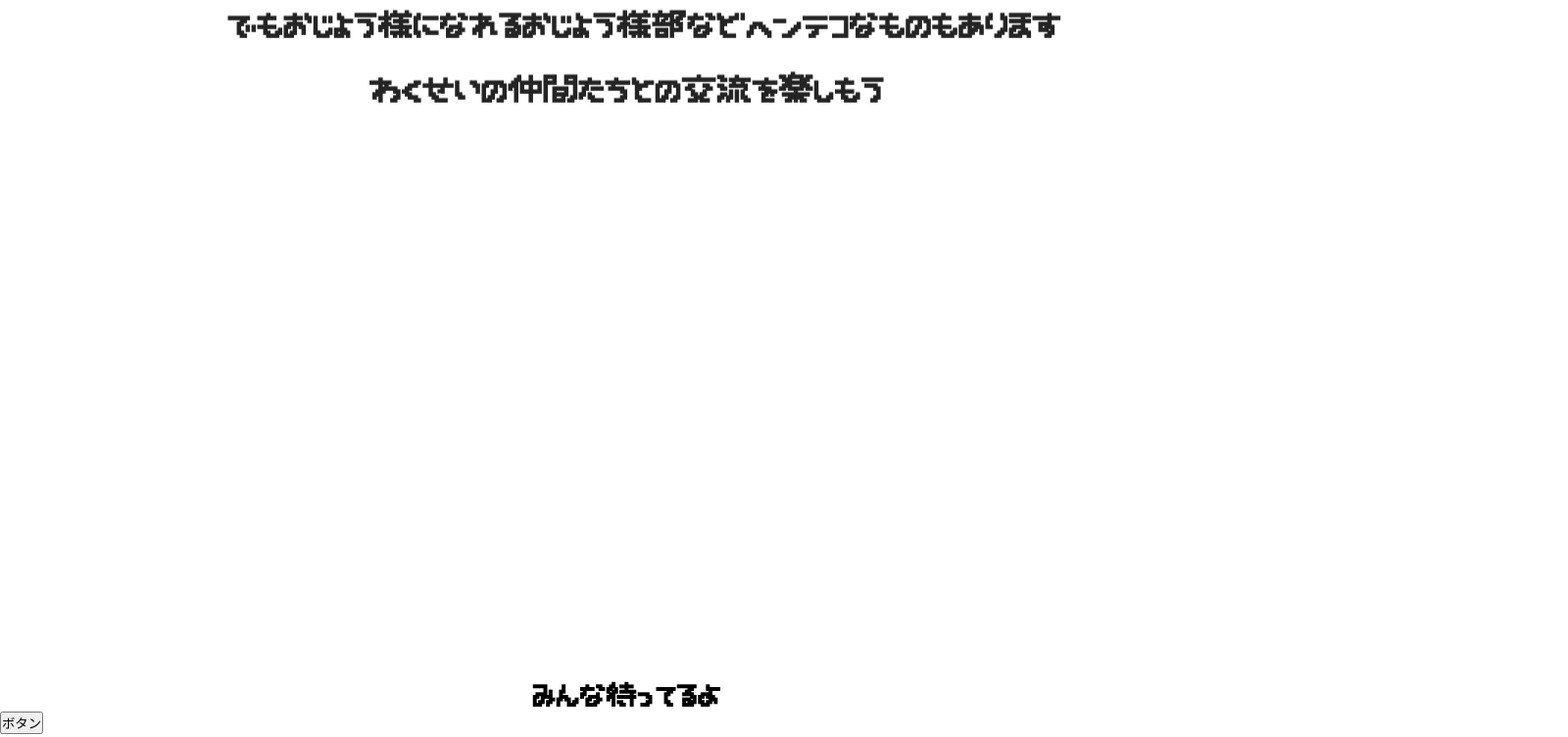
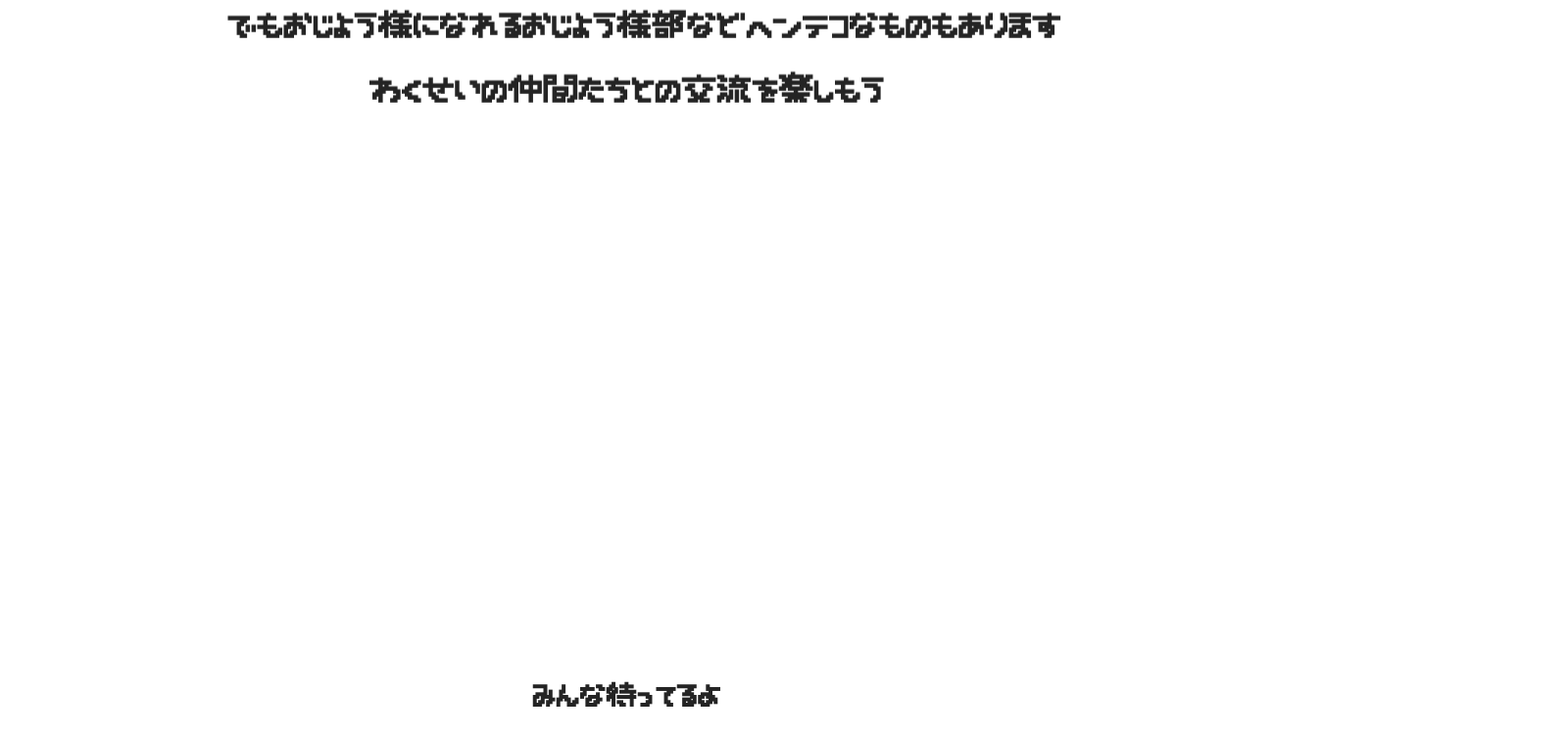
Before and after one commit to matsushimum/new-wakusei-web, a React (Create React App) app: page / in a window 1280 px wide. Shown: the part 3008-3761 px from the top of the page at 98% size, 1600 px wide, since content can reach past the window. Built offline with nearby package versions, Linux system fonts and the light colour scheme.

Commit message:
ボタン周りとInfinityを追加

```diff
--- a/src/App.css
+++ b/src/App.css
@@ -1,6 +1,10 @@
 *{
     margin:0;
     padding:0;
+}
+
+html,body{
+    overflow-x:hidden;
 }
 
 /*pc表示*/
@@ -94,7 +98,6 @@
     margin-top:250px;
     color:rgb(36, 36, 36);
     opacity:0;
-    width:100%
 }
 
 .homeContent1-fadeUp{
@@ -121,7 +124,9 @@
 
 .homeContent1 h2{
     position:relative;
-    margin:20px;
+    margin-top:20px;
+    margin-bottom:20px;
+    width:100%;
 }
 
 .homeContent2{
@@ -198,11 +203,37 @@
     text-align:center;
     font-family:"yurumoji";
     margin-top:700px;
+    color:rgb(36, 36, 36);
 }
 
 .buttonGoWakusei{
-    margin:0 auto;
+    margin-left:820px;;
+    margin-top:300px;
+    margin-bottom:300px;
+    width:300px;
+    height:100px;
+    font-size:30px;
+    font-family:"yurumoji";
+
+    display: inline-block;
+    padding: 0.5em 1em;
+    text-decoration: none;
+    border-radius: 4px;
+    color: #ffffff;
+    background-image: linear-gradient(45deg, #FFC107 0%, #ff8b5f 100%);
+    box-shadow: 0px 2px 2px rgba(0, 0, 0, 0.29);
+    border-bottom: solid 3px #c58668;
+    border-top:none;
+    border-left:none;
+    border-right:none;
 }
+
+.buttonGoWakusei:active {
+    -webkit-transform: translateY(4px);
+    transform: translateY(4px);
+    box-shadow: 0px 0px 1px rgba(0, 0, 0, 0.2);
+    border-bottom: none;
+  }
 
 @keyframes fade {
     0%{
--- a/src/Component/Home/HomeMain.js
+++ b/src/Component/Home/HomeMain.js
@@ -6,6 +6,7 @@ import alien3 from "../../Image/alien3.png";
 import alien4 from "../../Image/alien4.png";
 import alien5 from "../../Image/alien5.png";
 import alien6 from "../../Image/alien6.png";
+import Infinity from "./Infinity.js";
 
 
 
@@ -75,7 +76,8 @@ function HomeMain(){
             <h2>わくせいの仲間たちとの交流を楽しもう</h2>
         </div>
         <h1 className="EveryOneWaiting">みんな待ってるよ</h1>
-        <button onClick="GoWakusei()" class="buttonGoWakusei" id="buttonGoWakusei">ボタン</button>
+        <button class="buttonGoWakusei" id="buttonGoWakusei">参加する</button>
+        <Infinity />
     </>
     )
 }
--- /dev/null
+++ b/src/Component/Home/Infinity.js
@@ -0,0 +1,45 @@
+import React from "react";
+import "../../infinity-scroll.css";
+
+import alien1 from "../../Image/alien1.png";
+import alien2 from "../../Image/alien2.png";
+import alien3 from "../../Image/alien3.png";
+import alien4 from "../../Image/alien4.png";
+import alien5 from "../../Image/alien5.png";
+import alien6 from "../../Image/alien6.png";
+import alien7 from "../../Image/alien7.png";
+import alien8 from "../../Image/alien8.png";
+import alien9 from "../../Image/alien9.png";
+
+function Infinity(){
+    return(
+        <div class="scroll-infinity">
+        <div class="scroll-infinity__wrap">
+          <ul class="scroll-infinity__list scroll-infinity__list--left">
+            <li class="scroll-infinity__item"><img src={alien1} alt="alien1" /></li>
+            <li class="scroll-infinity__item"><img src={alien2} alt="alien2" /></li>
+            <li class="scroll-infinity__item"><img src={alien3} alt="alien3" /></li>
+            <li class="scroll-infinity__item"><img src={alien4} alt="alien4" /></li>
+            <li class="scroll-infinity__item"><img src={alien5} alt="alien5" /></li>
+            <li class="scroll-infinity__item"><img src={alien6} alt="alien6" /></li>
+            <li class="scroll-infinity__item"><img src={alien7} alt="alien7" /></li>
+            <li class="scroll-infinity__item"><img src={alien8} alt="alien8" /></li>
+            <li class="scroll-infinity__item"><img src={alien9} alt="alien9" /></li>
+          </ul>
+          <ul class="scroll-infinity__list scroll-infinity__list--left">
+            <li class="scroll-infinity__item"><img src={alien1} alt="alien1" /></li>
+            <li class="scroll-infinity__item"><img src={alien2} alt="alien2" /></li>
+            <li class="scroll-infinity__item"><img src={alien3} alt="alien3" /></li>
+            <li class="scroll-infinity__item"><img src={alien4} alt="alien4" /></li>
+            <li class="scroll-infinity__item"><img src={alien5} alt="alien5" /></li>
+            <li class="scroll-infinity__item"><img src={alien6} alt="alien6" /></li>
+            <li class="scroll-infinity__item"><img src={alien7} alt="alien7" /></li>
+            <li class="scroll-infinity__item"><img src={alien8} alt="alien8" /></li>
+            <li class="scroll-infinity__item"><img src={alien9} alt="alien9" /></li>
+          </ul>
+        </div>
+        </div>
+    )
+}
+
+export default Infinity;
--- /dev/null
+++ b/src/infinity-scroll.css
@@ -0,0 +1,32 @@
+@keyframes infinity-scroll-left {
+  from {
+    transform: translateX(0);
+  }
+  to {
+    transform: translateX(-100%);
+  }
+}
+.scroll-infinity__wrap {
+  display: flex;
+  overflow: hidden;
+}
+.scroll-infinity__list {
+  display: flex;
+  list-style: none;
+  padding: 0;
+}
+.scroll-infinity__list--left {
+  animation: infinity-scroll-left 10s infinite linear 0.5s both;
+}
+.scroll-infinity__item {
+  width: calc(100vw / 9);
+}
+.scroll-infinity__item > img {
+  width: 100%;
+}
+
+.scroll-infinity{
+    position:absolute;
+    top:4000px;
+    width:100%;
+}
```
